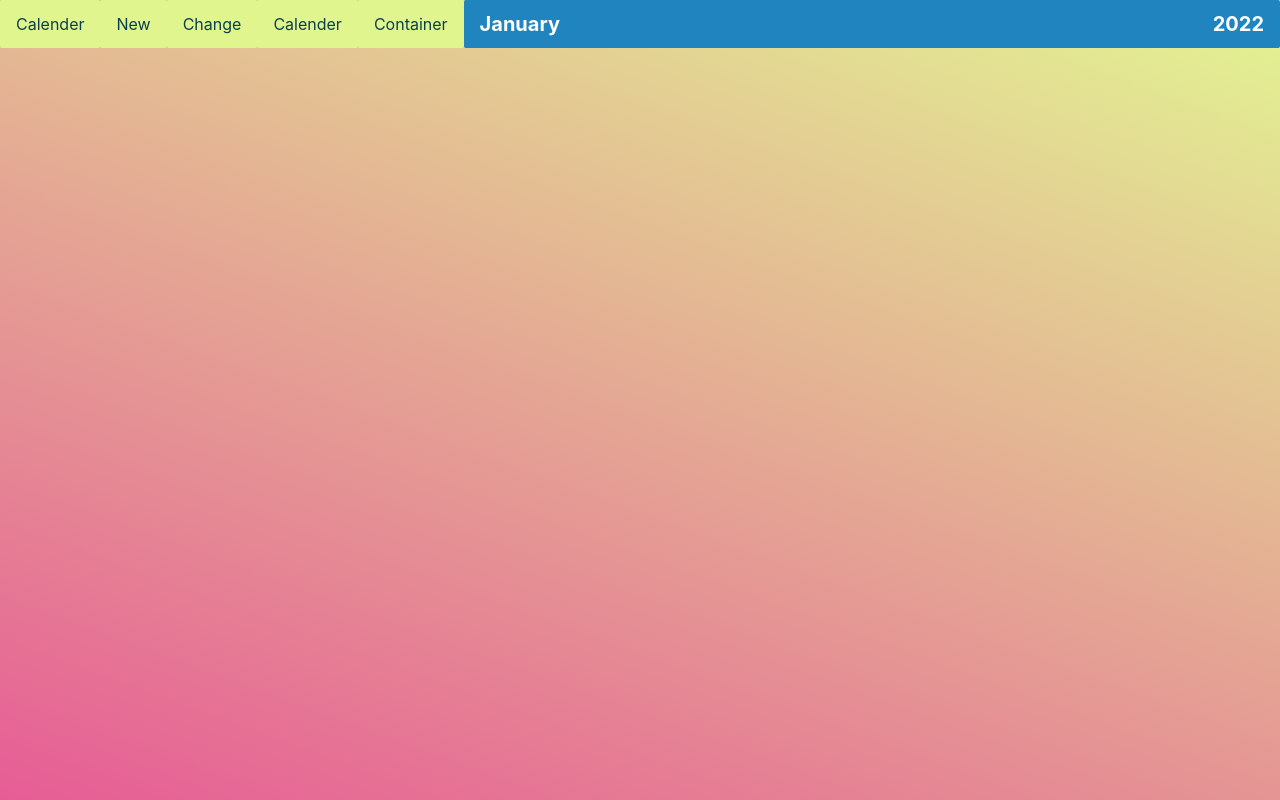
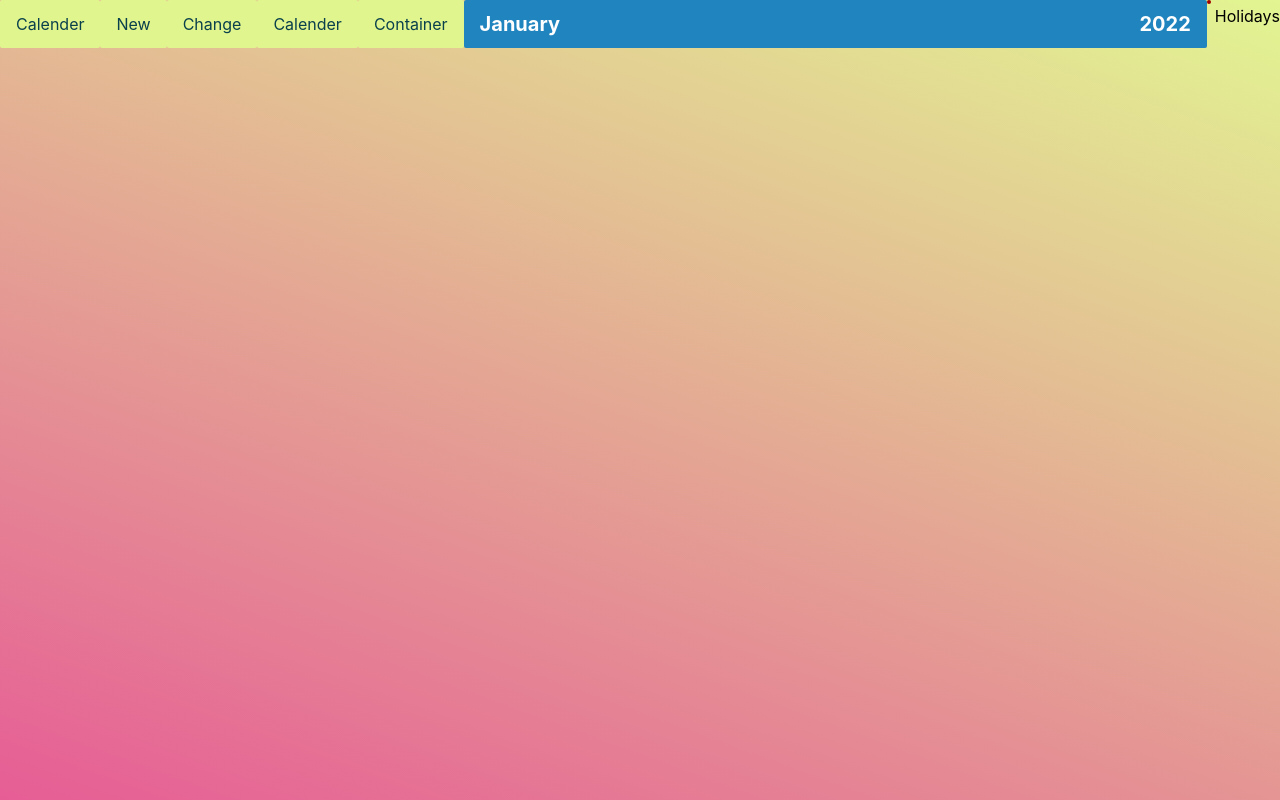
Before and after one commit to NidhitheCoder/advanced-react, a React (Create React App) app in the folder v-calendar/: page / in a window 1280 px wide. Built offline with nearby package versions, Linux system fonts and the light colour scheme.

Commit message:
feat: note component created"

```diff
--- a/v-calendar/src/App.tsx
+++ b/v-calendar/src/App.tsx
@@ -1,4 +1,5 @@
 import Badge from "./components/Badge";
+import Note from "./components/Note";
 import TitleBar from "./components/TitleBar";
 
 function App() {
@@ -10,6 +11,7 @@ function App() {
       <Badge text="Calender" />
       <Badge text="Container" />
       <TitleBar month="January" year={'2022'} />
+      <Note text="Holidays" bgColor="bg-dark-red" />
     </div>
   );
 }
--- /dev/null
+++ b/v-calendar/src/components/Note.tsx
@@ -0,0 +1,21 @@
+import React from "react";
+import classNames from "classnames";
+
+interface NoteProps {
+  text: string;
+  bgColor: string;
+}
+
+const Note = ({ text, bgColor }: NoteProps) => {
+  const noteIconStyle = classNames("h-1 w-1 rounded-full", {
+    [bgColor]: true,
+  });
+  return (
+    <div>
+      <div className={noteIconStyle} />
+      <span className="pl-2 text-dark">{text}</span>
+    </div>
+  );
+};
+
+export default Note;
```
